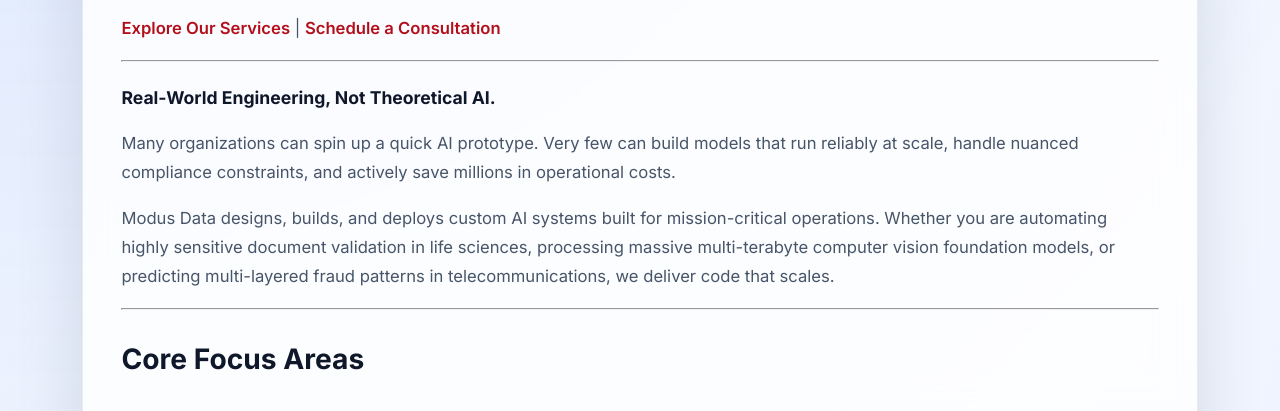
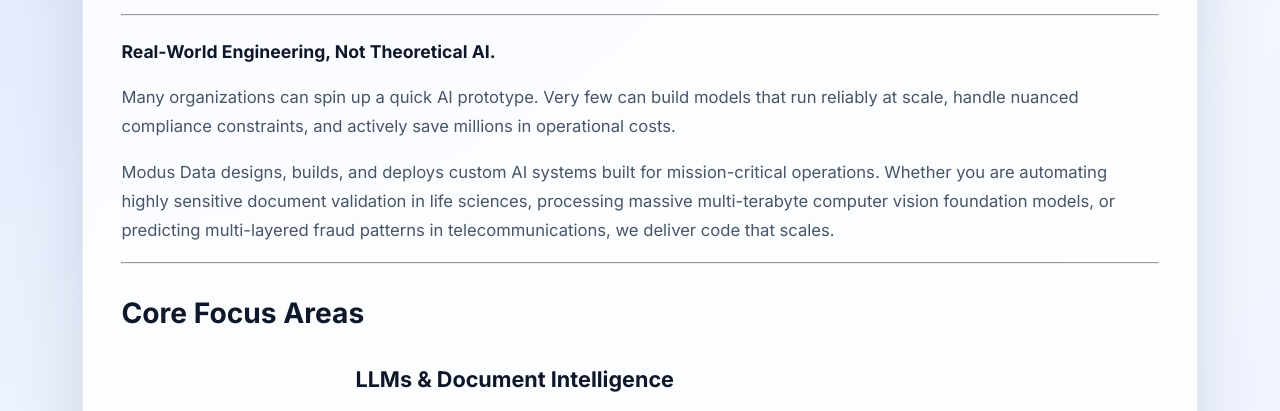
Before and after one commit to atcjochems/modusdata_website, an Astro site: page / in a window 1280 px wide. Shown: the part 689-1100 px from the top of the page. Built offline with nearby package versions, Linux system fonts and the light colour scheme; Astro itself is replaced by a stand-in of ours.

Commit message:
Removed excess CTAs

```diff
--- a/src/content/pages/frontpage.md
+++ b/src/content/pages/frontpage.md
@@ -5,8 +5,6 @@ title: Modus Data | Delivering Production-Grade AI Performance
 # Move From AI Hype to Production Performance.
 
 Advanced deep learning and large language models hold transformative potential—but only if they survive contact with real-world infrastructure. Modus Data bridges the gap between complex research notebooks and resilient, high-ROI enterprise software.
-
-[Explore Our Services](#services) | [Schedule a Consultation](/contact/)
 
 ---
 
```
